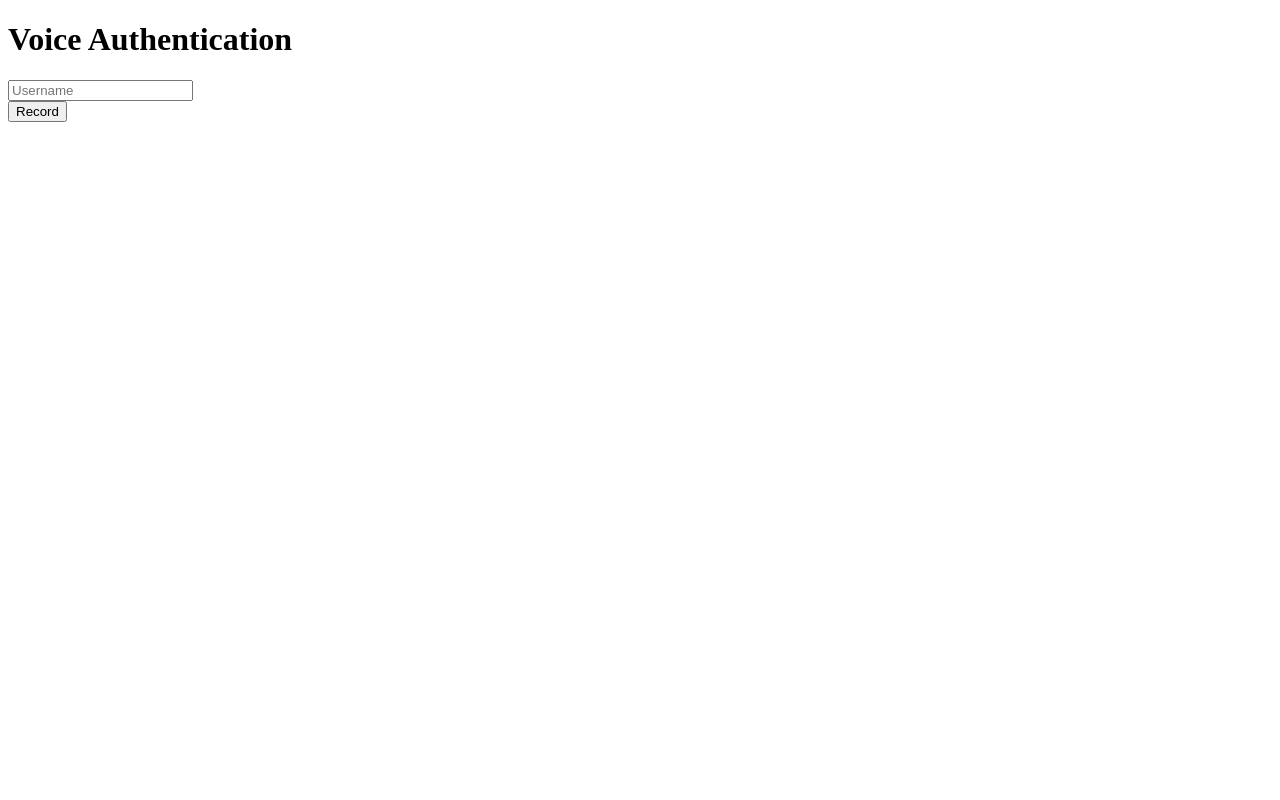
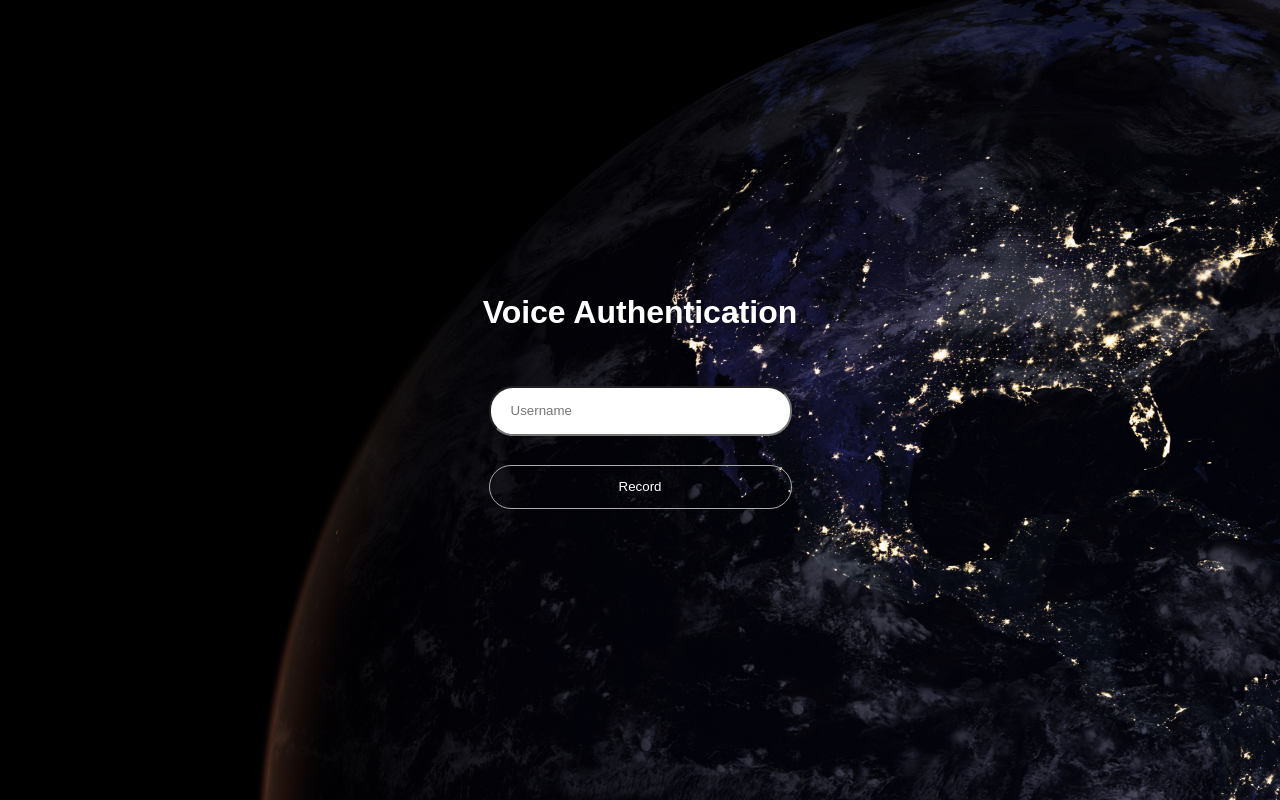
Before and after one commit to doungnapat27/Voice_Authentication, a Flask app: page /login in a window 1280 px wide. Run offline with Flask 3, Linux system fonts and the light colour scheme.

Commit message:
Arkkkkkkkkkkkkkkkkkkkkkkkkkkkkkkkkkkkkkk

```diff
--- a/main.py
+++ b/main.py
@@ -116,7 +116,7 @@ def authenticate_user(username):
     similarity_score = 1 - cosine(user_features, reference_features)
 
     # determine if user is authenticated or not
-    if similarity_score >= 0.9:
+    if similarity_score >= 0.7:
         print("[x] --- User authenticated!...")
         return True
     else:
--- /dev/null
+++ b/static/styles/login.css
@@ -0,0 +1,90 @@
+* {
+    font-family: 'poppins', sans-serif;
+    color: white;
+}
+
+body{
+    background-image: url('/static/image/BlackMarble_2016_Americas_composite.jpg');
+    background-size: cover;
+    background-position: center;
+    background-attachment: fixed;
+    background-repeat: no-repeat;
+}
+
+.box{
+    display: flex;
+    justify-content: center;
+    align-items: center;
+    height: 95vh;
+}
+
+.container{
+    width: 350px;
+    display: flex;
+    flex-direction: column;
+    justify-content: center;
+    align-items: center;
+    padding: 0 15px 0 15px;
+}
+
+.top{
+    margin-bottom: 48px;
+    font-weight: bold;
+    font-size: 32px;
+    padding: 10px 0 10px 0;
+}
+
+.input-field {
+    display: flex;
+    justify-content: center;
+    align-items: center;
+    width: 100%;
+    height: 44px;
+    margin-bottom: 16px;
+}
+
+.glass-container form{
+    display: flex;
+    flex-direction: column;
+    justify-content: center;
+    align-items: center;
+}
+
+.glass-container input{
+    display: flex;
+    justify-content: center;
+    align-items: center;
+    height: 44px;
+    width: 100%;
+    padding-left: 20px;
+    border-radius: 24px;
+    color: black;
+    outline: none;
+}
+
+.button{
+    display: flex;
+    justify-content: center;
+    align-items: center;
+    width: 100%;
+    height: 44px;
+}
+
+.glass-container button{
+    display: flex;
+    justify-content: center;
+    align-items: center;
+    height: 44px;
+    width: 303px;
+    background-color: transparent;
+    border: 1px solid #ABABAB;
+    border-radius: 123px;
+    box-sizing: border-box;
+    transition: background-color 0.3s ease;
+    margin-top: 32px;
+}
+
+.glass-container button:hover{
+    background-color: #6200EA;
+    color: white;
+}
--- a/templates/Register.html
+++ b/templates/Register.html
@@ -9,7 +9,6 @@
     <title>Register</title>
   </head>
   <body>
-      <div class="username">Welcome</div>
       <div class="box">
         <div class="container">
           <div class="top">
@@ -22,7 +21,9 @@
               </div>
               <input id="file" name="file" type="file" hidden onchange="displayFileName()" />
               <label for="file" id="file-label">Upload File Here</label>
-              <button>Upload</button>
+              <div class="button">
+                <button>Upload</button>
+              </div>
             </form>
           </div>
           {% with messages = get_flashed_messages(with_categories=true) %}
--- a/templates/login.html
+++ b/templates/login.html
@@ -1,22 +1,38 @@
 <!DOCTYPE html>
 <html>
   <head>
+    <link rel="stylesheet" type="text/css" href="../static/styles/login.css"/>
     <title>Microphone Button Example</title>
   </head>
   <body>
-    <h1>Voice Authentication</h1>
-    <form method="POST" action="/login" enctype="multipart/form-data">
-      <div class="input-field">
-        <input
-          type="text"
-          class="form-control"
-          name="username"
-          placeholder="Username"
-          id="username"
-        />
+
+    <div class="box">
+      <div class="container">
+        <div class="top">
+          <Header>Voice Authentication</Header>
+        </div>
+        <div class="glass-container">
+          <form method="POST" action="/login" enctype="multipart/form-data">
+            <div class="input-field">
+              <input type="text" class="form-control" name="username" placeholder="Username" id="username"/>
+            </div>
+            <div class="button">
+              <button id="record-button" onclick="record()">Record</button>
+            </div>
+          </form>
+        </div>
       </div>
-      <button id="record-button" onclick="record()">Record</button>
-    </form>
+    </div>
+
+
+
+
+
+
+
+
+
+
     <script>
       function record() {
         $.ajax({
```
Also changed, not shown: static/styles/register.css (+30 -16 lines), 2 other files.
